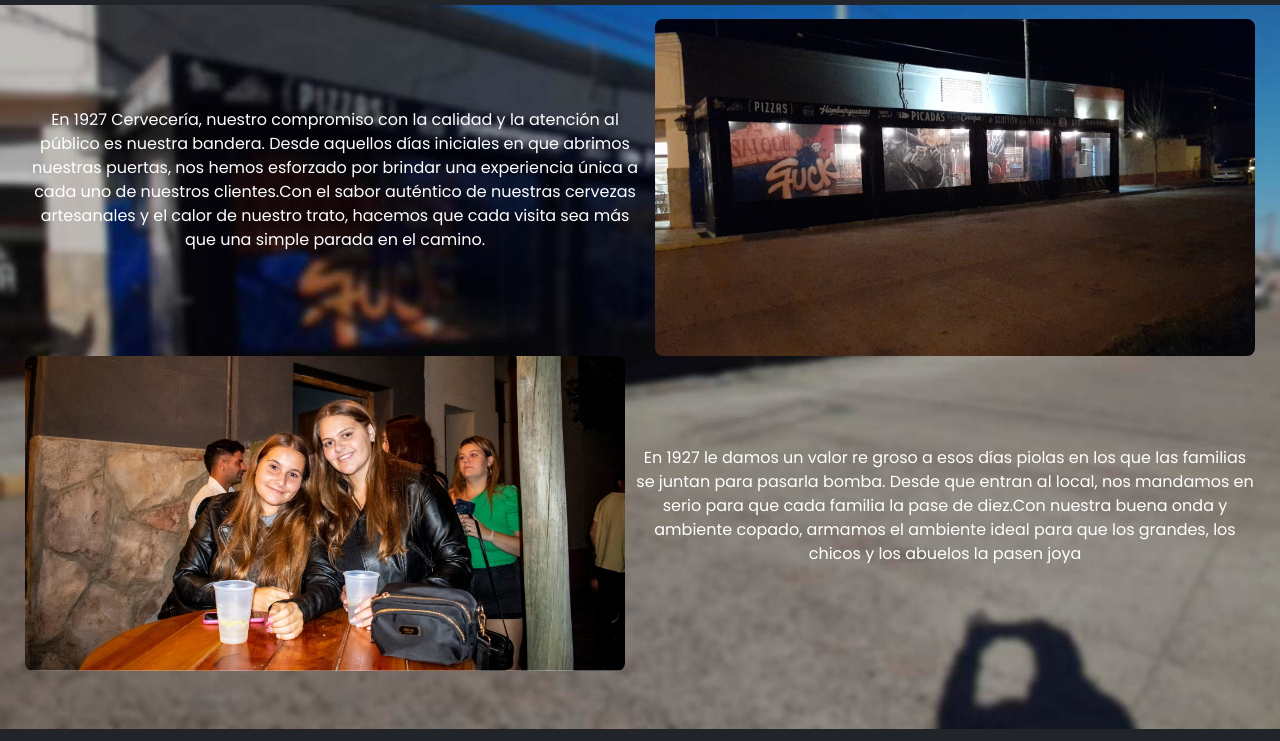
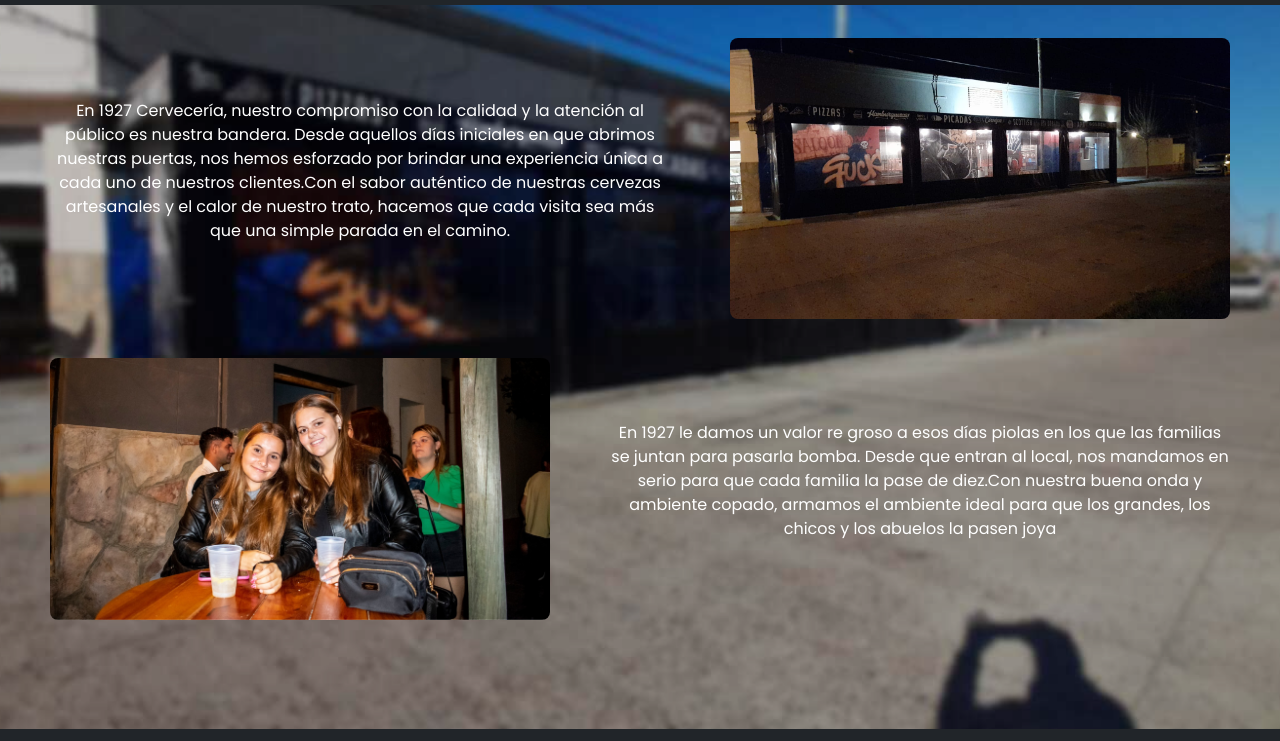
Before and after one commit to Nahuel-Mz/cerveceria-1927-coder, a website: page pages/nosotros.html in a window 1280 px wide. Shown: the part 71-812 px from the top of the page. Drawn offline with nearby package versions, Linux system fonts and the light colour scheme.

Commit message:
add width img

```diff
--- a/scss/base/_media-query.scss
+++ b/scss/base/_media-query.scss
@@ -15,6 +15,14 @@
 
     .clients .container_cards_2 {
         display: none;
+    }
+
+    .nosotros .nosotros_cerveceria .nosotros_img {
+        width: 500px;
+    }
+
+    .nosotros .nosotros_clientes .nosotros_img {
+        width: 500px;
     }
 
 }
--- a/scss/base/_operaciones.scss
+++ b/scss/base/_operaciones.scss
@@ -0,0 +1,3 @@
+//? operaciones
+
+$color-letter:#c5d3d5;
```
Also changed, not shown: css/estilos.css.
